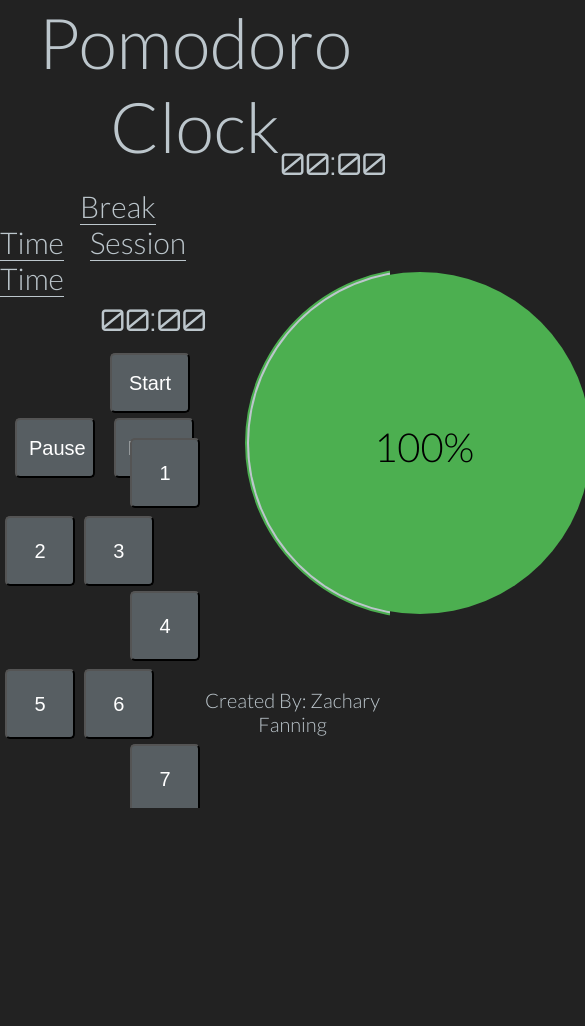
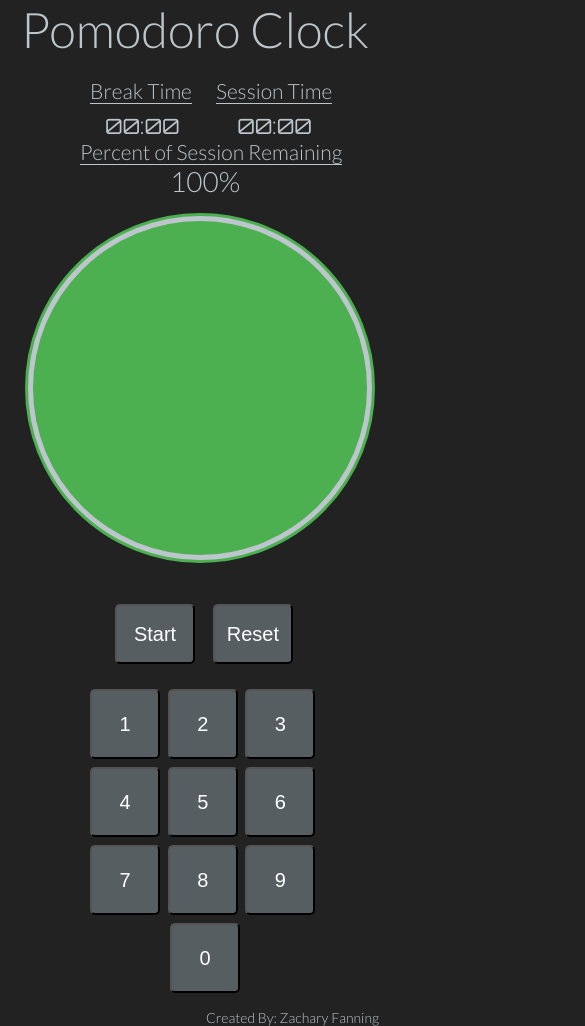
Before and after one commit to zackluckyf/pomodoro-clock, a plain HTML site: page index.html in a window 390 px wide. Shown: the whole page, 585 px wide, since content can reach past the window. Before the commit the page ends 844 px from the top, so only its background shows below. Drawn offline with nearby package versions, Linux system fonts and the light colour scheme.

Commit message:
completed tasks

```diff
--- a/index.html
+++ b/index.html
@@ -2,6 +2,7 @@
 <html lang="en">
     <head>
         <link rel="stylesheet" type="text/css" href="resources/styles.css">
+        <link rel="stylesheet" type="text/css" href="resources/queries.css">
         <link href='https://fonts.googleapis.com/css?family=Lato:400,300,100,300italic' rel='stylesheet' type='text/css'>
         <link href='https://fonts.googleapis.com/css?family=Orbitron' rel='stylesheet' type='text/css'>
     </head>
@@ -19,15 +20,14 @@
             </div>
         </div>
         <div class="percent-remaining">
+            <span class="percent-remaining-title">Percent of Session Remaining</span>
+            <span class="percent-display">100%</span>
             <div class="circle-clock-background">
-                <div class="circle-clock">
-                    <span class="percent-display">100%</span>
-                </div>
+                <div class="circle-clock"></div>
             </div>
         </div>
         <div class="operation-buttons row">
             <button class="start-button">Start</button>
-            <button class="pause-button">Pause</button>
             <button class="reset-button">Reset</button>
         </div>
         <div class="numpad-buttons">
--- /dev/null
+++ b/resources/queries.css
@@ -0,0 +1,388 @@
+/* Big tablet to 1200px */
+@media only screen and (max-width: 1200px){
+    /* setup in this view */
+}
+
+/* Small tablets/big tablets: from 768px to 1023px */
+@media only screen and (max-width: 1023px){
+    body{
+    font-size: 18px;
+    }
+    .break-time-title {
+    margin-left: 0px;
+    }
+    .break-time-clock {
+    margin-left: 20px;
+    margin-right: 65px;
+    }
+    .clock-displays {
+    margin-top: 5px;
+    margin-left: 50px;
+    }
+    .start-button{
+    margin-left: 105px;
+    }
+    .button1{
+        margin-left: 85px;
+    }
+
+    .button4{
+        margin-left: 85px;
+    }
+
+    .button7{
+        margin-left: 85px;
+    }
+
+    .button0 {
+    margin-left: 165px;
+    }
+    .circle-clock-background {
+    margin-left: 20px;
+    }
+}
+
+/* Large phones/small tablets: from 680px to 768px */
+@media only screen and (max-width: 768px){
+    body{
+    font-size: 18px;
+    }
+    .break-time-title {
+    margin-left: 170px;
+    }
+    .break-time-clock {
+    margin-left: 185px;
+    margin-right: 70px;
+    }
+    .percent-remaining{
+    width: 100%;
+    height: 450px;
+    }
+    .clocks{
+    width: 100%;
+    }
+    .operation-buttons{
+    width: 100%;
+    height: 70px;
+    }
+    .numpad-buttons {
+    width: 100%;
+    height: 350px;
+    }
+    .percent-remaining-title {
+    margin-left: 200px;
+    margin-top: 15px;
+    }
+    .percent-display{
+        font-size: 200%;
+        margin-left: 310px;
+    }
+    .circle-clock-background {
+        margin-left: 180px;
+        margin-top: 15px;
+    }
+    .start-button{
+    margin-left: 265px;
+    }
+    .button1{
+        margin-left: 240px;
+    }
+
+    .button4{
+        margin-left: 240px;
+    }
+
+    .button7{
+        margin-left: 240px;
+    }
+
+    .button0 {
+    margin-left: 320px;
+    }
+}
+
+/* medium phones: from 600 to 680px */
+@media only screen and (max-width: 680px){
+    body{
+    font-size: 16px;
+    }
+    .break-time-title {
+    margin-left: 140px;
+    }
+    .break-time-clock {
+    margin-left: 155px;
+    margin-right: 60px;
+    }
+    .clocks{
+    width: 100%;
+    }
+    .operation-buttons{
+    width: 100%;
+    height: 70px;
+    }
+    .numpad-buttons {
+    width: 100%;
+    }
+    .percent-remaining-title {
+    margin-left: 170px;
+    margin-top: 15px;
+    }
+    .percent-display{
+    font-size: 200%;
+    margin-left: 280px;;
+    }
+    .circle-clock-background {
+    margin-left: 140px;
+    margin-top: 15px;
+    }
+    .start-button{
+    margin-left: 225px;
+    }
+    .button1{
+        margin-left: 205px;
+    }
+
+    .button4{
+        margin-left: 205px;
+    }
+
+    .button7{
+        margin-left: 205px;
+    }
+
+    .button0 {
+    margin-left: 285px;
+    }
+}
+
+/* medium phones: from 550 to 600px */
+@media only screen and (max-width: 600px){
+    body{
+    font-size: 16px;
+    }
+    .break-time-title {
+    margin-left: 100px;
+    }
+    .break-time-clock {
+    margin-left: 115px;
+    margin-right: 60px;
+    }
+    .clocks{
+    width: 100%;
+    }
+    .operation-buttons{
+    width: 100%;
+    height: 70px;
+    }
+    .numpad-buttons {
+    width: 100%;
+    }
+    .percent-remaining-title {
+    margin-left: 140px;
+    margin-top: 15px;
+    }
+    .percent-display{
+    font-size: 200%;
+    margin-left: 250px;;
+    }
+    .circle-clock-background {
+    margin-left: 120px;
+    margin-top: 15px;
+    }
+    .start-button{
+    margin-left: 205px;
+    }
+    .button1{
+        margin-left: 180px;
+    }
+
+    .button4{
+        margin-left: 180px;
+    }
+
+    .button7{
+        margin-left: 180px;
+    }
+
+    .button0 {
+    margin-left: 260px;
+    }
+}
+/* Small phones: from 480 to 550px */
+@media only screen and (max-width: 550px){
+    body{
+    font-size: 14px;
+    }
+    .break-time-title {
+    margin-left: 80px;
+    }
+    .break-time-clock {
+    margin-left: 95px;
+    margin-right: 55px;
+    }
+    .clocks{
+    width: 100%;
+    }
+    .operation-buttons{
+    width: 100%;
+    height: 70px;
+    }
+    .numpad-buttons {
+    width: 100%;
+    }
+    .percent-remaining-title {
+    margin-left: 120px;
+    margin-top: 15px;
+    }
+    .percent-display{
+    font-size: 200%;
+    margin-left: 215px;;
+    }
+    .circle-clock-background {
+    margin-left: 75px;
+    }
+    .start-button{
+    margin-left: 165px;
+    }
+    .button1{
+        margin-left: 140px;
+    }
+
+    .button4{
+        margin-left: 140px;
+    }
+
+    .button7{
+        margin-left: 140px;
+    }
+
+    .button0 {
+    margin-left: 220px;
+    }
+}
+
+/* Small phones: from 440 to 480px */
+@media only screen and (max-width: 480px){
+    body{
+    font-size: 14px;
+    }
+    .break-time-title {
+    margin-left: 80px;
+    }
+    .break-time-clock {
+    margin-left: 95px;
+    margin-right: 55px;
+    }
+    .percent-remaining-title {
+    margin-left: 120px;
+    margin-top: 15px;
+    }
+    .percent-display{
+    margin-left: 210px;;
+    }
+    .circle-clock-background {
+    margin-left: 65px;
+    }
+    .start-button{
+    margin-left: 155px;
+    }
+    .button1{
+        margin-left: 130px;
+    }
+
+    .button4{
+        margin-left: 130px;
+    }
+
+    .button7{
+        margin-left: 130px;
+    }
+
+    .button0 {
+    margin-left: 210px;
+    }
+}
+
+/* Very small phones: from 400 to 440px */
+@media only screen and (max-width: 440px){
+    body{
+    font-size: 14px;
+    }
+    .break-time-title {
+    margin-left: 60px;
+    }
+    .break-time-clock {
+    margin-left: 75px;
+    margin-right: 55px;
+    }
+    .percent-remaining-title {
+    margin-left: 100px;
+    margin-top: 15px;
+    }
+    .percent-display{
+    margin-left: 190px;;
+    }
+    .circle-clock-background {
+    margin-left: 45px;
+    }
+    .start-button{
+    margin-left: 135px;
+    }
+    .button1{
+        margin-left: 110px;
+    }
+
+    .button4{
+        margin-left: 110px;
+    }
+
+    .button7{
+        margin-left: 110px;
+    }
+
+    .button0 {
+    margin-left: 190px;
+    }
+}
+
+/* Very small phones: from 0 to 400px */
+@media only screen and (max-width: 400px){
+    body{
+    font-size: 14px;
+    }
+    .break-time-title {
+    margin-left: 40px;
+    }
+    .break-time-clock {
+    margin-left: 55px;
+    margin-right: 55px;
+    }
+    .percent-remaining-title {
+    margin-left: 80px;
+    margin-top: 15px;
+    }
+    .percent-display{
+    margin-left: 170px;;
+    }
+    .circle-clock-background {
+    margin-left: 25px;
+    }
+    .start-button{
+    margin-left: 115px;
+    }
+    .button1{
+        margin-left: 90px;
+    }
+
+    .button4{
+        margin-left: 90px;
+    }
+
+    .button7{
+        margin-left: 90px;
+    }
+
+    .button0 {
+    margin-left: 170px;
+    }
+}
--- a/resources/styles.css
+++ b/resources/styles.css
@@ -78,6 +78,7 @@ button:focus {outline:0;}
 .clock-titles{
     display: inline-block;
     font-size: 150%;
+    margin-left: 50px;
 }
 
 .break-time-clock {
@@ -86,7 +87,9 @@ button:focus {outline:0;}
     -webkit-transition-duration: .4s;
     transition-duration: .4s;
     display: inline-block;
-    float: left;
+    margin-top: 5px;
+    margin-left: 150px;
+    margin-right: 70px;
     color: rgba(188, 198, 204, 1.0);
 }
 
@@ -100,20 +103,14 @@ button:focus {outline:0;}
     font-size: 150%;
     -webkit-transition-duration: .4s;
     transition-duration: .4s;
-    position: absolute;
-    left: 280px;
-    top: 145px;
+    display: inline-block;
+    margin-top: 5px;
     color: rgba(188, 198, 204, 1.0);
 }
 
 .session-time-clock:hover {
     color: rgb(76, 175, 80);
     cursor:pointer;
-}
-
-.clock-displays {
-    margin-top: 5px;
-    margin-left: 100px;
 }
 
 .break-time-title {
@@ -138,13 +135,7 @@ button:focus {outline:0;}
 
 .start-button{
     margin-top: 15px;
-    margin-left: 110px;
-    height: 60px;
-    width: 80px;
-}
-
-.pause-button{
-    margin-left: 15px;
+    margin-left: 200px;
     height: 60px;
     width: 80px;
 }
@@ -171,22 +162,22 @@ button:focus {outline:0;}
 
 .button1{
     margin-top: 30px;
-    margin-left: 130px;
+    margin-left: 175px;
     margin-bottom: 3px;
 }
 
 .button4{
-    margin-left: 130px;
+    margin-left: 175px;
     margin-bottom: 3px;
 }
 
 .button7{
-    margin-left: 130px;
+    margin-left: 175px;
     margin-bottom: 3px;
 }
 
 .button0 {
-    margin-left: 210px;
+    margin-left: 255px;
 }
 
 
@@ -201,32 +192,35 @@ button:focus {outline:0;}
     float: right;
 }
 
+.percent-remaining-title {
+    border-bottom: 1px solid #BCC6CC;
+    font-size: 150%;
+    margin-left: 5%;
+    margin-top: 5%;
+}
+
 .percent-display{
-    font-size: 40px;
-    color: black;
-    margin-left: 125px;
-    line-height: 350px;
-
+    font-size: 200%;
+    margin-left: 30%;
 }
 
 .circle-clock-background {
     background-color: #BCC6CC;
-    border: 2px solid rgba(76, 175, 80, 1.0);
+    border: 3px solid rgba(76, 175, 80, 1.0);
     height: 350px;
     width: 350px;
     border-radius: 50%;
-    margin-left: 50px;
-    margin-top: 80px;
+    margin-left: 40px;
+    margin-top: 15px;
 }
 
 .circle-clock{
     background-color: rgba(76, 175, 80, 1.0);
-    height: 342px;
-    width: 342px;
-    margin-left: 2px;
-    margin-top: 2px;
+    height: 334px;
+    width: 334px;
+    margin-left: 5px;
+    margin-top: 5px;
     border-radius: 50%;
-    position: absolute;
 }
 
 /* ---------------------------------------- */
```
Also changed, not shown: resources/clock.js (+76 -27 lines).
